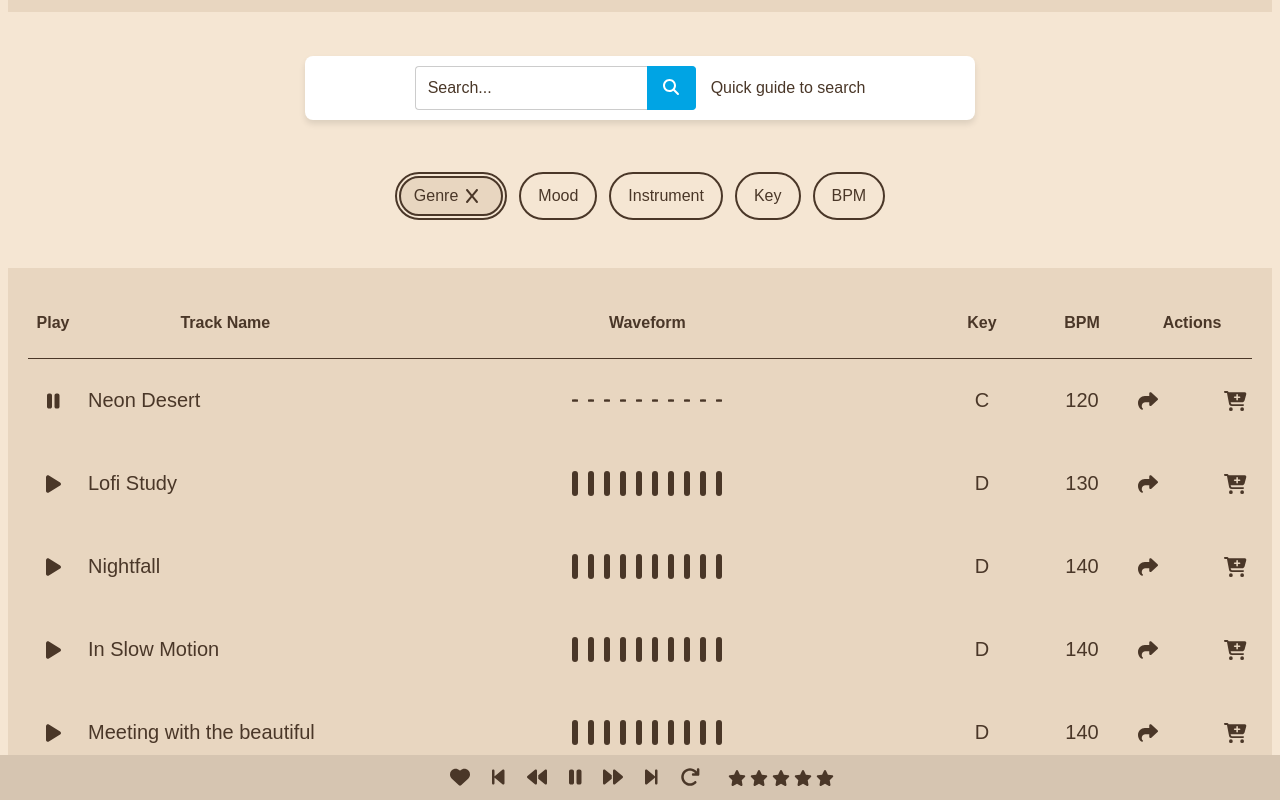
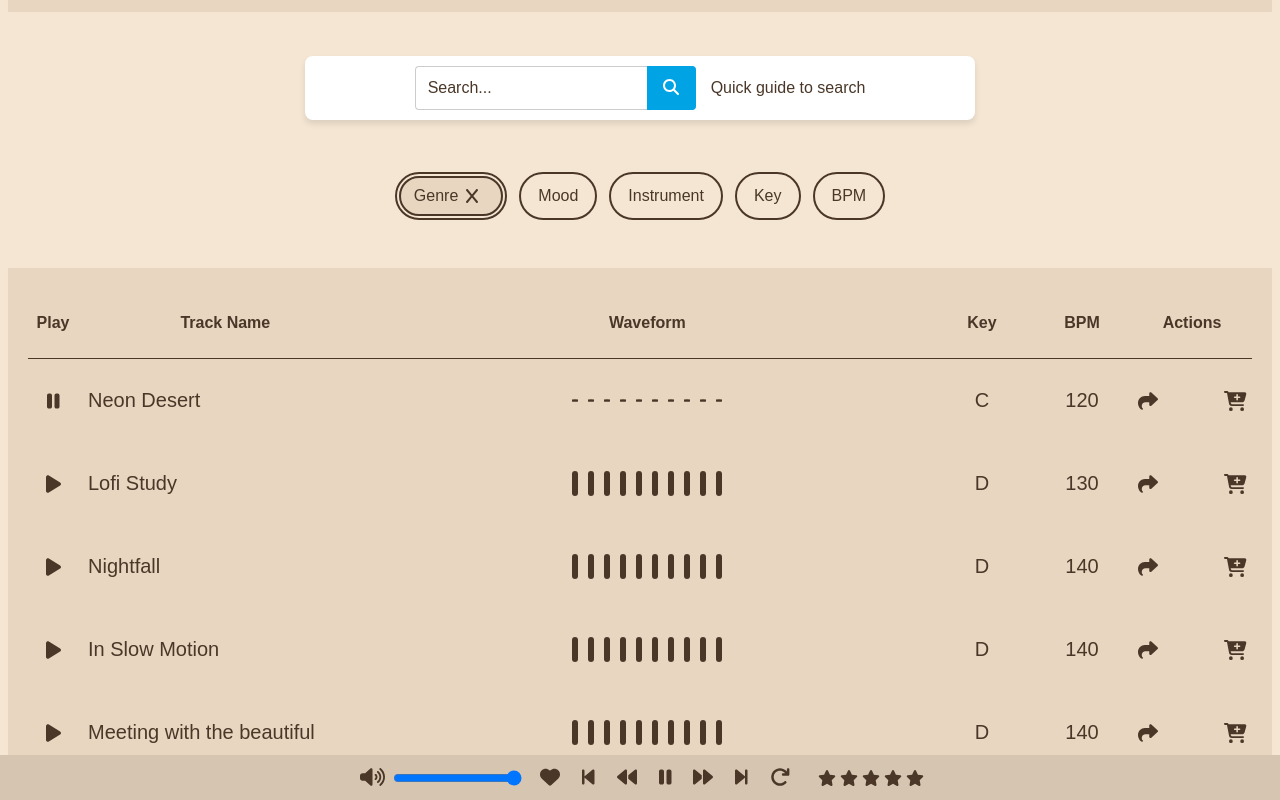
Before and after one commit to Janhavi2409/Beat-Farm, a React (Vite) app: page / in a window 1280 px wide. Both pictures are taken after a click on the button 53 px from the left and 1285 px from the top of the page. Shown: the part 885-1685 px from the top of the page. Built offline with nearby package versions, Linux system fonts and the light colour scheme; a web font is replaced by a local one.

Commit message:
Speaker functionality

```diff
--- a/src/components/BeatList.css
+++ b/src/components/BeatList.css
@@ -106,3 +106,13 @@
   cursor: pointer;
   margin: 0 2px;
 }
+
+.volume-control {
+  display: flex;
+  align-items: center;
+}
+
+.volume-slider {
+  margin-left: 10px;
+  width: 100px;
+}
--- a/src/components/BeatList.jsx
+++ b/src/components/BeatList.jsx
@@ -13,6 +13,8 @@ import {
   faStar,
   faForwardStep,
   faBackwardStep,
+  faVolumeHigh,
+  faVolumeXmark,
 } from "@fortawesome/free-solid-svg-icons";
 import Neon from "../assets/neon.mp3";
 import Lofi from "../assets/Lofi.mp3";
@@ -26,7 +28,12 @@ const BeatList = ({ cart, setCart, isLoggedIn }) => {
     { name: "Lofi Study", key: "D", bpm: "130", track: Lofi },
     { name: "Nightfall", key: "D", bpm: "140", track: Nightfall },
     { name: "In Slow Motion", key: "D", bpm: "140", track: SloMo },
-    { name: "Meeting with the beautiful", key: "D", bpm: "140", track: Meeting },
+    {
+      name: "Meeting with the beautiful",
+      key: "D",
+      bpm: "140",
+      track: Meeting,
+    },
   ];
 
   const audioRef = useRef(new Audio());
@@ -38,6 +45,8 @@ const BeatList = ({ cart, setCart, isLoggedIn }) => {
   const [likedSongs, setLikedSongs] = useState({});
   const [ratings, setRatings] = useState({});
   const [showControlBar, setShowControlBar] = useState(false);
+  const [volume, setVolume] = useState(1); // Volume state (1 = max volume)
+  const [isMuted, setIsMuted] = useState(false); // Mute state
 
   const audioContextRef = useRef(null);
   const analyserRef = useRef(null);
@@ -57,21 +66,26 @@ const BeatList = ({ cart, setCart, isLoggedIn }) => {
     } else {
       audioRef.current.src = track;
       audioRef.current.play();
+      audioRef.current.volume = isMuted ? 0 : volume;
       setPlayingIndex(index);
       setShowControlBar(true);
 
       if (!audioContextRef.current) {
-        audioContextRef.current = new (window.AudioContext || window.webkitAudioContext)();
-        const source = audioContextRef.current.createMediaElementSource(audioRef.current);
+        audioContextRef.current = new (window.AudioContext ||
+          window.webkitAudioContext)();
+        const source = audioContextRef.current.createMediaElementSource(
+          audioRef.current
+        );
         analyserRef.current = audioContextRef.current.createAnalyser();
         analyserRef.current.fftSize = 32;
-        dataArrayRef.current = new Uint8Array(analyserRef.current.frequencyBinCount);
+        dataArrayRef.current = new Uint8Array(
+          analyserRef.current.frequencyBinCount
+        );
         source.connect(analyserRef.current);
         analyserRef.current.connect(audioContextRef.current.destination);
       }
     }
   };
-
 
   const animateWaveform = () => {
     if (analyserRef.current && dataArrayRef.current) {
@@ -124,7 +138,10 @@ const BeatList = ({ cart, setCart, isLoggedIn }) => {
   };
 
   const handleBackward = () => {
-    audioRef.current.currentTime = Math.max(0, audioRef.current.currentTime - 10);
+    audioRef.current.currentTime = Math.max(
+      0,
+      audioRef.current.currentTime - 10
+    );
   };
 
   const handleRedo = () => {
@@ -157,7 +174,8 @@ const BeatList = ({ cart, setCart, isLoggedIn }) => {
 
   const toggleShare = (beat) => {
     if (navigator.share) {
-      navigator.share({
+      navigator
+        .share({
           title: beat.name,
           text: `${window.location.href} \nCheck out this beat "${beat.name}" with a BPM of ${beat.bpm} and key ${beat.key}.`,
         })
@@ -186,6 +204,24 @@ const BeatList = ({ cart, setCart, isLoggedIn }) => {
     toggleAudio(prevIndex, beats[prevIndex].track);
   };
 
+  const handleVolumeChange = (e) => {
+    const newVolume = e.target.value;
+    setVolume(newVolume);
+    audioRef.current.volume = newVolume;
+    if (newVolume > 0) {
+      setIsMuted(false);
+    }
+  };
+
+  const toggleMute = () => {
+    if (isMuted) {
+      audioRef.current.volume = volume;
+    } else {
+      audioRef.current.volume = 0;
+    }
+    setIsMuted(!isMuted);
+  };
+
   return (
     <div className="beat-list">
       <div className="header">
@@ -199,7 +235,10 @@ const BeatList = ({ cart, setCart, isLoggedIn }) => {
 
       {beats.map((beat, index) => (
         <div className="beat-item" key={index}>
-          <button className="play-button" onClick={() => toggleAudio(index, beat.track)}>
+          <button
+            className="play-button"
+            onClick={() => toggleAudio(index, beat.track)}
+          >
             <FontAwesomeIcon icon={playingIndex === index ? faPause : faPlay} />
           </button>
           <p>{beat.name}</p>
@@ -222,7 +261,10 @@ const BeatList = ({ cart, setCart, isLoggedIn }) => {
             <button className="action-button" onClick={() => toggleShare(beat)}>
               <FontAwesomeIcon icon={faShare} />
             </button>
-            <button className="action-button" onClick={() => handleAddToCart(beat)}>
+            <button
+              className="action-button"
+              onClick={() => handleAddToCart(beat)}
+            >
               <FontAwesomeIcon icon={faCartPlus} />
             </button>
           </div>
@@ -231,20 +273,49 @@ const BeatList = ({ cart, setCart, isLoggedIn }) => {
 
       {showControlBar && (
         <div className="control-bar">
+          <div className="volume-control">
+            <button className="volume-button" onClick={toggleMute}>
+              <FontAwesomeIcon
+                icon={isMuted || volume === "0" ? faVolumeXmark : faVolumeHigh}
+              />
+            </button>
+            <input
+              type="range"
+              min="0"
+              max="1"
+              step="0.1"
+              value={isMuted ? 0 : volume}
+              onChange={handleVolumeChange}
+            />
+          </div>
           <button
-            className={`control-button ${likedSongs[playingIndex] ? "liked" : ""}`}
+            className={`control-button ${
+              likedSongs[playingIndex] ? "liked" : ""
+            }`}
             onClick={() => handleLike(playingIndex)}
           >
             <FontAwesomeIcon icon={faHeart} />
           </button>
-          <button onClick={handleBackwardStep}><FontAwesomeIcon icon={faBackwardStep} /></button>
-          <button onClick={handleBackward}><FontAwesomeIcon icon={faBackward} /></button>
+          <button onClick={handleBackwardStep}>
+            <FontAwesomeIcon icon={faBackwardStep} />
+          </button>
+          <button onClick={handleBackward}>
+            <FontAwesomeIcon icon={faBackward} />
+          </button>
           <button onClick={togglePlayPause}>
-          <FontAwesomeIcon icon={audioRef.current.paused ? faPlay : faPause} />
+            <FontAwesomeIcon
+              icon={audioRef.current.paused ? faPlay : faPause}
+            />
           </button>
-          <button onClick={handleForward}><FontAwesomeIcon icon={faForward} /></button>
-          <button onClick={handleForwardStep}><FontAwesomeIcon icon={faForwardStep} /></button>
-          <button onClick={handleRedo} className={repeat ? "active" : ""}><FontAwesomeIcon icon={faRedo} /></button>
+          <button onClick={handleForward}>
+            <FontAwesomeIcon icon={faForward} />
+          </button>
+          <button onClick={handleForwardStep}>
+            <FontAwesomeIcon icon={faForwardStep} />
+          </button>
+          <button onClick={handleRedo} className={repeat ? "active" : ""}>
+            <FontAwesomeIcon icon={faRedo} />
+          </button>
           <div className="rating">
             {[1, 2, 3, 4, 5].map((star) => (
               <FontAwesomeIcon
```
Lines whose indentation alone changed are shown as unchanged.
